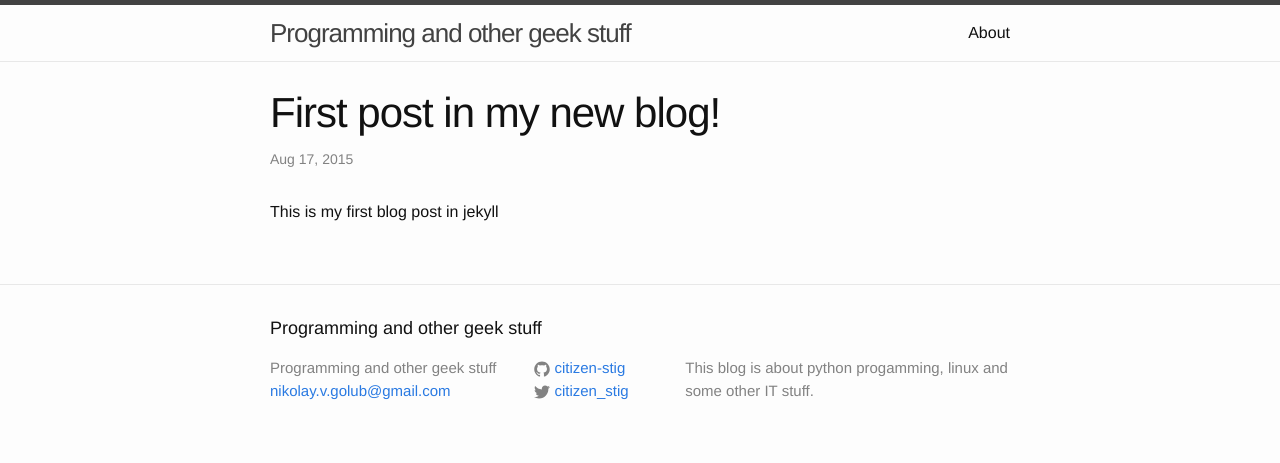
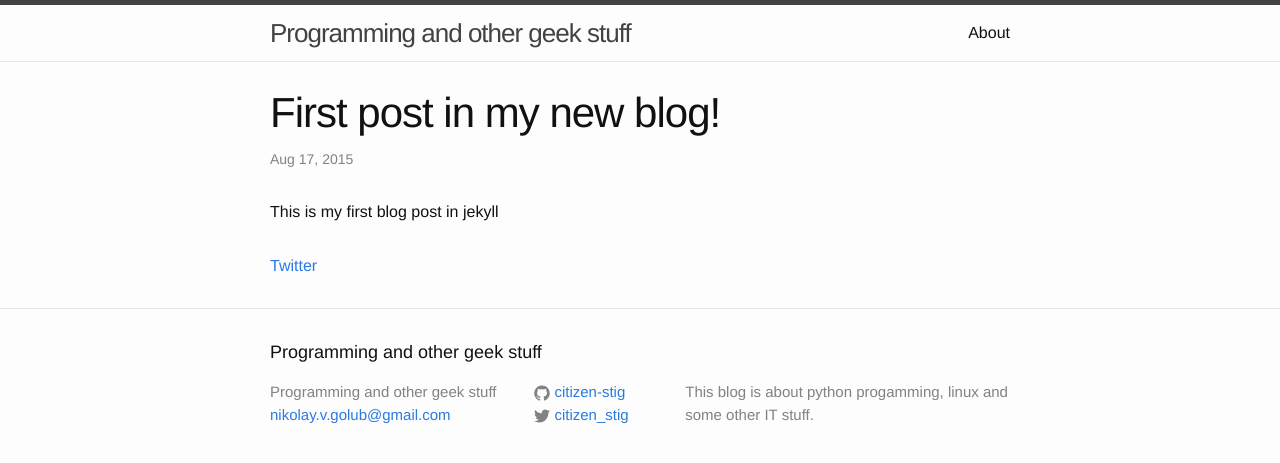
Before and after one commit to citizen-stig/citizen-stig.github.io, a Jekyll site: the page built from _posts/2015-08-17-first-post.markdown, in a window 1280 px wide. Shown: the top 463 px of the page. Built offline with Jekyll 4.4.1, drawn with Linux system fonts in a browser that asks for light colours; a script that is not in the unit is left out; comment, search, counter and statistics services are not loaded.

Commit message:
Add share buttons

```diff
--- a/_layouts/post.html
+++ b/_layouts/post.html
@@ -12,4 +12,13 @@ layout: default
     {{ content }}
   </article>
 
+
+    <div class="share-buttons">
+        <a href="https://twitter.com/intent/tweet?text={{ page.title }}&url={{ site.url }}{{ page.url }}&via={{ site.twitter_username }}&related={{ site.twitter_username }}" class="twitter-share-button" data-show-count="false">Twitter</a><script async src="https://platform.twitter.com/widgets.js" charset="utf-8"></script>
+
+        <script src="https://platform.linkedin.com/in.js" type="text/javascript">lang: en_US</script>
+        <script type="IN/Share" data-url="{{ site.url }}{{ page.url }}"></script>
+
+        <script async src="https://telegram.org/js/telegram-widget.js?8" data-telegram-share-url="{{ site.url }}{{ page.url }}" data-comment="{{ page.title }}"></script>
+    </div>
 </div>
--- a/_sass/_base.scss
+++ b/_sass/_base.scss
@@ -202,3 +202,7 @@ pre {
         }
     }
 }
+
+.IN-widget {
+    padding: 8px !important;
+}
```
